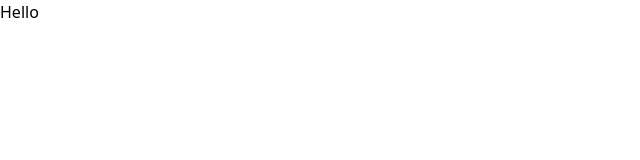
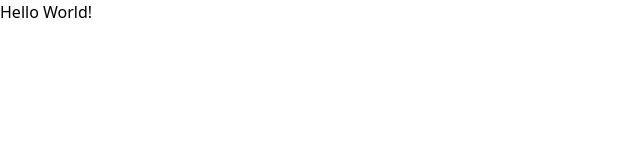
Before and after one commit to DanDreev1/Vitruvius, a Next.js app: page / in a window 1280 px wide. Shown: the top 160 px of the page, without its empty margins (0-640 px from the left). Built offline with nearby package versions, Linux system fonts and the light colour scheme.

Commit message:
Collaboration test

```diff
--- a/app/page.tsx
+++ b/app/page.tsx
@@ -4,6 +4,6 @@ import { supabase } from "@/app/lib/supabaseClient";
 
 export default function Home() {
   return(
-    <h1>Hello</h1>
+    <h1>Hello World!</h1>
   );
 }
```
Also changed, not shown: 1 other file (tests, documents, lock files or other folders).
